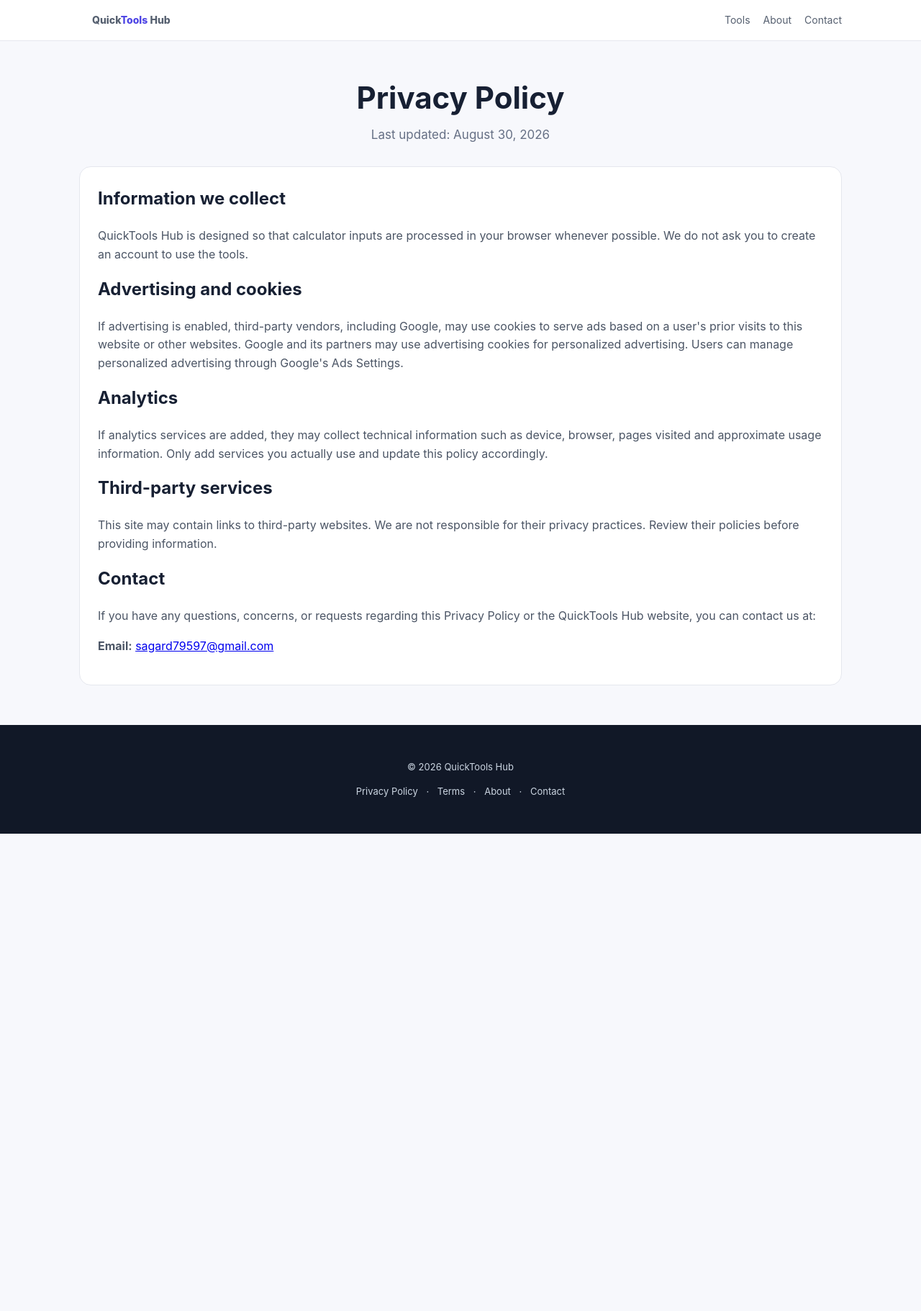
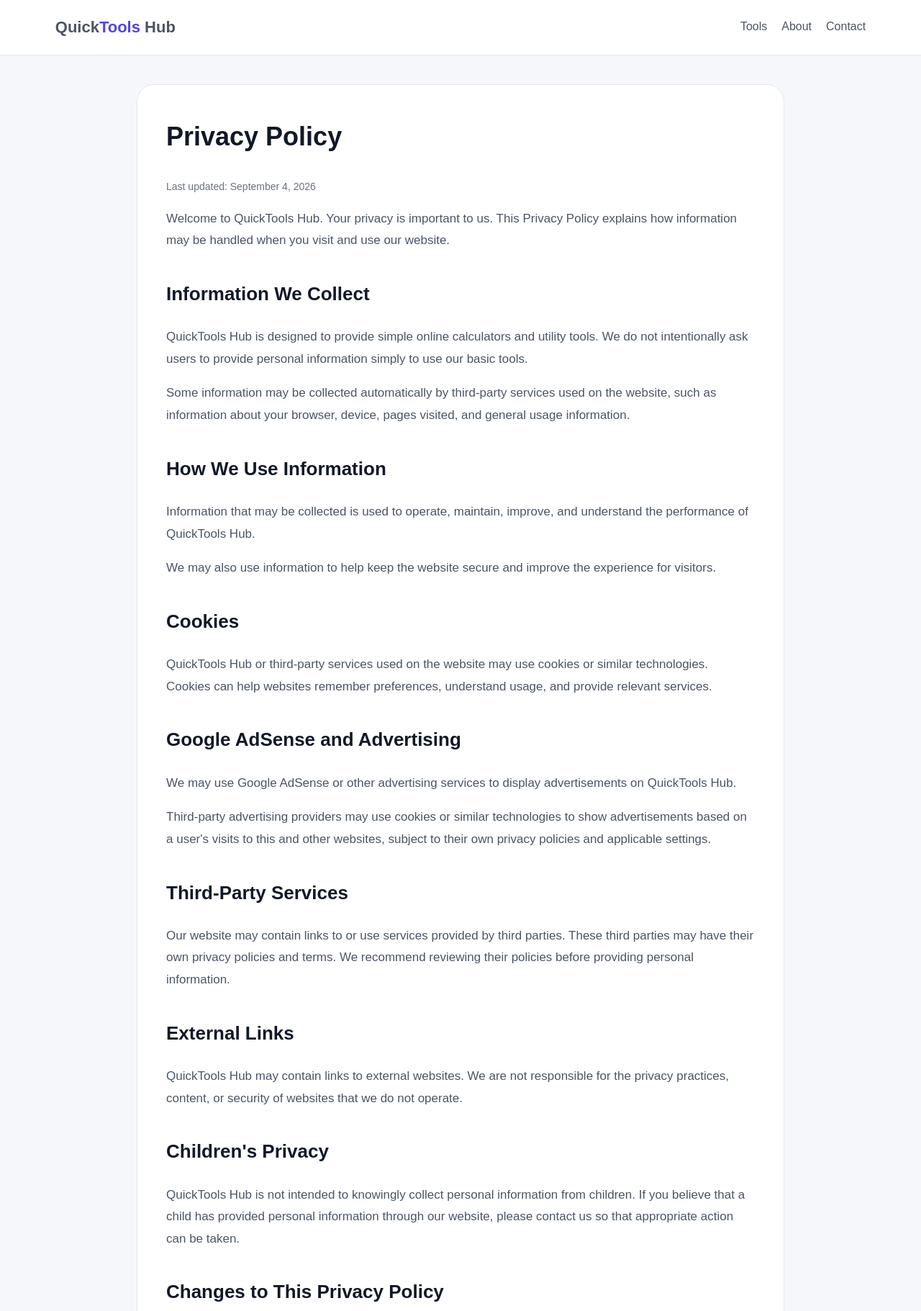
Before and after one commit to quicktools-hub/quicktools-hub.github.io, a plain HTML site: page privacy.html in a window 1280 px wide. Shown: the top 1821 px of the page at 72% size. Before the commit the page ends 1158 px from the top, so only its background shows below. Drawn offline with Linux system fonts and the light colour scheme.

Commit message:
Update privacy.html

```diff
--- a/privacy.html
+++ b/privacy.html
@@ -1,6 +1,260 @@
-<!doctype html><html lang="en"><head><meta charset="utf-8"><meta name="viewport" content="width=device-width,initial-scale=1"><meta name="description" content="Privacy policy for QuickTools Hub."><title>Privacy Policy | QuickTools Hub</title><link rel="stylesheet" href="style.css"></head><body>
-<header><div class="nav"><a class="logo" href="index.html">Quick<span>Tools</span> Hub</a><nav><a href="index.html#tools">Tools</a><a href="about.html">About</a><a href="contact.html">Contact</a></nav></div></header><section class="hero"><h1>Privacy Policy</h1><p>Last updated: August 30, 2026</p></section><main class="container"><div class="content"><h2>Information we collect</h2><p>QuickTools Hub is designed so that calculator inputs are processed in your browser whenever possible. We do not ask you to create an account to use the tools.</p><h2>Advertising and cookies</h2><p>If advertising is enabled, third-party vendors, including Google, may use cookies to serve ads based on a user's prior visits to this website or other websites. Google and its partners may use advertising cookies for personalized advertising. Users can manage personalized advertising through Google's Ads Settings.</p><h2>Analytics</h2><p>If analytics services are added, they may collect technical information such as device, browser, pages visited and approximate usage information. Only add services you actually use and update this policy accordingly.</p><h2>Third-party services</h2><p>This site may contain links to third-party websites. We are not responsible for their privacy practices. Review their policies before providing information.</p><h2>Contact</h2><p><p>
-  <h2></h2>
+<!DOCTYPE html>
+<html lang="en">
+<head>
+  <meta charset="UTF-8">
+  <meta name="viewport" content="width=device-width, initial-scale=1.0">
+
+  <title>Privacy Policy - QuickTools Hub</title>
+
+  <meta name="description" content="Read the Privacy Policy of QuickTools Hub and learn how we handle information when you use our website and online tools.">
+
+  <style>
+    * {
+      box-sizing: border-box;
+    }
+
+    body {
+      margin: 0;
+      font-family: Arial, sans-serif;
+      background: #f5f7fb;
+      color: #1f2937;
+      line-height: 1.8;
+    }
+
+    .nav {
+      background: white;
+      padding: 18px 6%;
+      display: flex;
+      justify-content: space-between;
+      align-items: center;
+      border-bottom: 1px solid #e5e7eb;
+    }
+
+    .logo {
+      font-size: 22px;
+      font-weight: bold;
+      text-decoration: none;
+      color: #4b5563;
+    }
+
+    .logo span {
+      color: #4f46e5;
+    }
+
+    .nav-links {
+      display: flex;
+      gap: 20px;
+    }
+
+    .nav-links a {
+      color: #4b5563;
+      text-decoration: none;
+      font-size: 16px;
+    }
+
+    .nav-links a:hover {
+      color: #4f46e5;
+    }
+
+    .container {
+      max-width: 900px;
+      margin: 40px auto;
+      padding: 40px;
+      background: white;
+      border: 1px solid #e5e7eb;
+      border-radius: 24px;
+    }
+
+    h1 {
+      margin-top: 0;
+      color: #111827;
+      font-size: 36px;
+    }
+
+    h2 {
+      margin-top: 35px;
+      color: #111827;
+      font-size: 26px;
+    }
+
+    p {
+      font-size: 17px;
+      color: #4b5563;
+    }
+
+    a {
+      color: #4338ca;
+    }
+
+    .updated {
+      color: #6b7280;
+      font-size: 14px;
+    }
+
+    footer {
+      margin-top: 50px;
+      padding: 45px 20px;
+      background: #111827;
+      color: #d1d5db;
+      text-align: center;
+    }
+
+    footer p {
+      color: #d1d5db;
+    }
+
+    footer a {
+      color: #d1d5db;
+      text-decoration: none;
+      margin: 0 8px;
+    }
+
+    @media (max-width: 600px) {
+      .nav {
+        padding: 16px 20px;
+      }
+
+      .nav-links {
+        gap: 12px;
+      }
+
+      .nav-links a {
+        font-size: 14px;
+      }
+
+      .container {
+        margin: 20px 15px;
+        padding: 25px 20px;
+        border-radius: 18px;
+      }
+
+      h1 {
+        font-size: 30px;
+      }
+
+      h2 {
+        font-size: 23px;
+      }
+
+      p {
+        font-size: 16px;
+      }
+    }
+  </style>
+</head>
+
+<body>
+
+  <header class="nav">
+    <a href="index.html" class="logo">
+      Quick<span>Tools</span> Hub
+    </a>
+
+    <nav class="nav-links">
+      <a href="index.html">Tools</a>
+      <a href="about.html">About</a>
+      <a href="contact.html">Contact</a>
+    </nav>
+  </header>
+
+  <main class="container">
+
+    <h1>Privacy Policy</h1>
+
+    <p class="updated">Last updated: September 4, 2026</p>
+
+    <p>
+      Welcome to QuickTools Hub. Your privacy is important to us.
+      This Privacy Policy explains how information may be handled when
+      you visit and use our website.
+    </p>
+
+    <h2>Information We Collect</h2>
+
+    <p>
+      QuickTools Hub is designed to provide simple online calculators
+      and utility tools. We do not intentionally ask users to provide
+      personal information simply to use our basic tools.
+    </p>
+
+    <p>
+      Some information may be collected automatically by third-party
+      services used on the website, such as information about your
+      browser, device, pages visited, and general usage information.
+    </p>
+
+    <h2>How We Use Information</h2>
+
+    <p>
+      Information that may be collected is used to operate, maintain,
+      improve, and understand the performance of QuickTools Hub.
+    </p>
+
+    <p>
+      We may also use information to help keep the website secure and
+      improve the experience for visitors.
+    </p>
+
+    <h2>Cookies</h2>
+
+    <p>
+      QuickTools Hub or third-party services used on the website may
+      use cookies or similar technologies. Cookies can help websites
+      remember preferences, understand usage, and provide relevant
+      services.
+    </p>
+
+    <h2>Google AdSense and Advertising</h2>
+
+    <p>
+      We may use Google AdSense or other advertising services to display
+      advertisements on QuickTools Hub.
+    </p>
+
+    <p>
+      Third-party advertising providers may use cookies or similar
+      technologies to show advertisements based on a user's visits to
+      this and other websites, subject to their own privacy policies
+      and applicable settings.
+    </p>
+
+    <h2>Third-Party Services</h2>
+
+    <p>
+      Our website may contain links to or use services provided by
+      third parties. These third parties may have their own privacy
+      policies and terms. We recommend reviewing their policies before
+      providing personal information.
+    </p>
+
+    <h2>External Links</h2>
+
+    <p>
+      QuickTools Hub may contain links to external websites. We are not
+      responsible for the privacy practices, content, or security of
+      websites that we do not operate.
+    </p>
+
+    <h2>Children's Privacy</h2>
+
+    <p>
+      QuickTools Hub is not intended to knowingly collect personal
+      information from children. If you believe that a child has
+      provided personal information through our website, please contact
+      us so that appropriate action can be taken.
+    </p>
+
+    <h2>Changes to This Privacy Policy</h2>
+
+    <p>
+      We may update this Privacy Policy from time to time to reflect
+      changes to our website, services, or applicable requirements.
+      Any updates will be posted on this page with a revised
+      "Last updated" date.
+    </p>
+
+    <h2>Contact</h2>
+
     <p>
       If you have any questions, concerns, or requests regarding this
       Privacy Policy or the QuickTools Hub website, you can contact us at:
@@ -11,5 +265,20 @@
       <a href="mailto:sagard79597@gmail.com">
         sagard79597@gmail.com
       </a>
-</p></div></main>
-<footer><p>© 2026 QuickTools Hub</p><p><a href="privacy.html">Privacy Policy</a> · <a href="terms.html">Terms</a> · <a href="about.html">About</a> · <a href="contact.html">Contact</a></p></footer><script src="script.js"></script></body></html>
+    </p>
+
+  </main>
+
+  <footer>
+    <p>© 2026 QuickTools Hub</p>
+
+    <p>
+      <a href="privacy.html">Privacy Policy</a> ·
+      <a href="terms.html">Terms</a> ·
+      <a href="about.html">About</a> ·
+      <a href="contact.html">Contact</a>
+    </p>
+  </footer>
+
+</body>
+</html>
```
Lines whose indentation alone changed are shown as unchanged.
